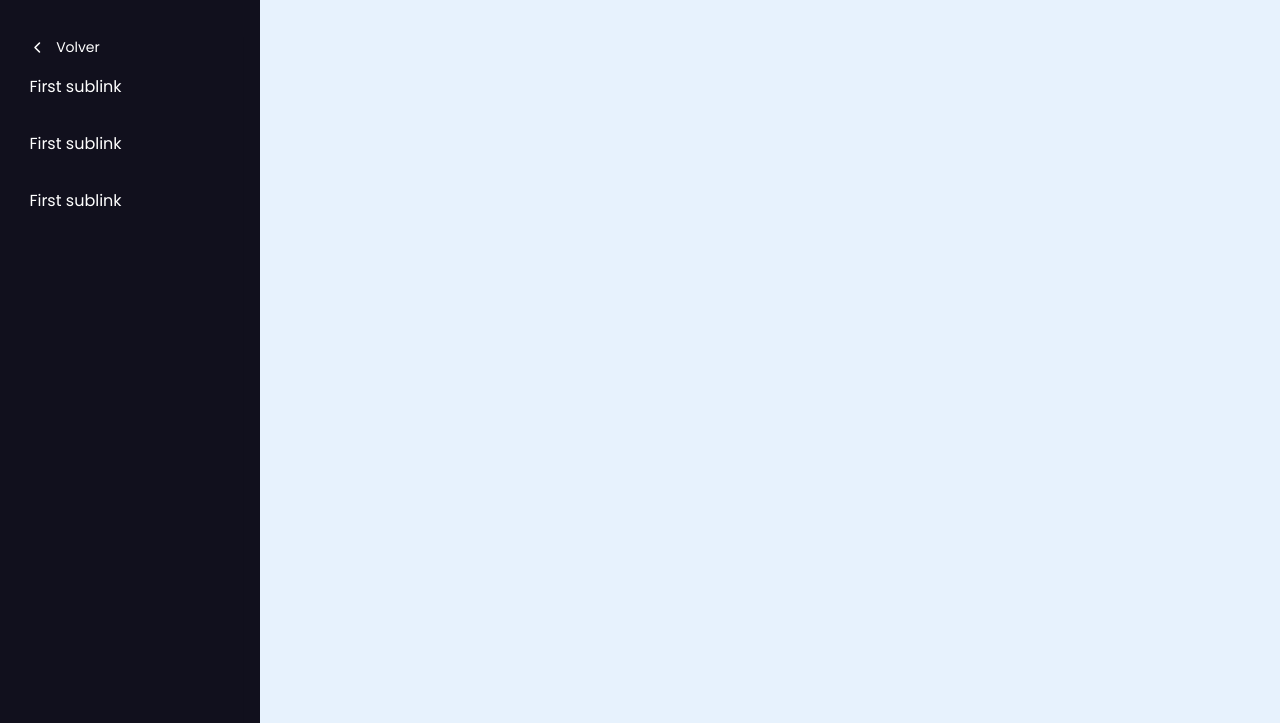
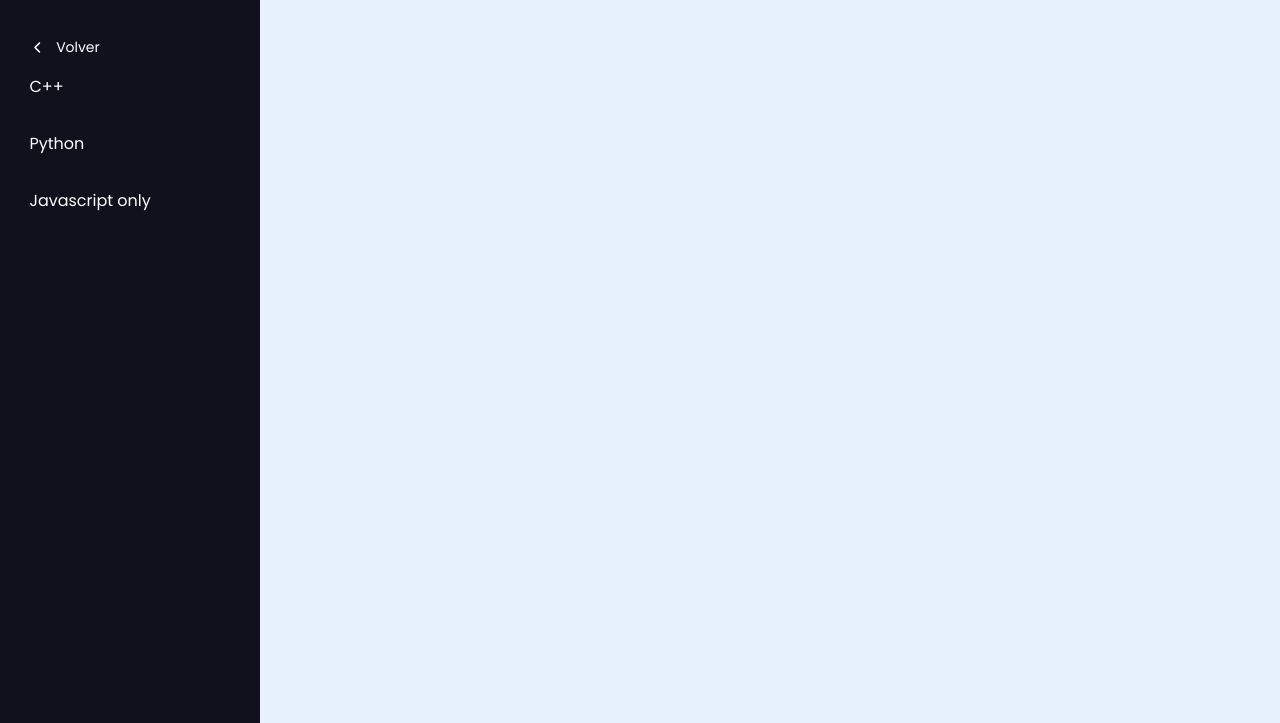
Before and after one commit to igncabrera/Portfolio, a plain HTML site: page index.html in a window 1280 px wide. Both pictures are taken after a click on the element "Juegos". Shown: the part 77-800 px from the top of the page. Drawn offline with Linux system fonts and the light colour scheme.

Commit message:
Update index.html

```diff
--- a/index.html
+++ b/index.html
@@ -29,13 +29,13 @@
               Volver
             </div>
             <li class="item">
-              <a href="#">First sublink</a>
+              <a href="#">C++</a>
             </li>
             <li class="item">
-              <a href="#">First sublink</a>
+              <a href="#">Python</a>
             </li>
             <li class="item">
-              <a href="#">First sublink</a>
+              <a href="#">Javascript only</a>
             </li>
           </ul>
         </li>
```
